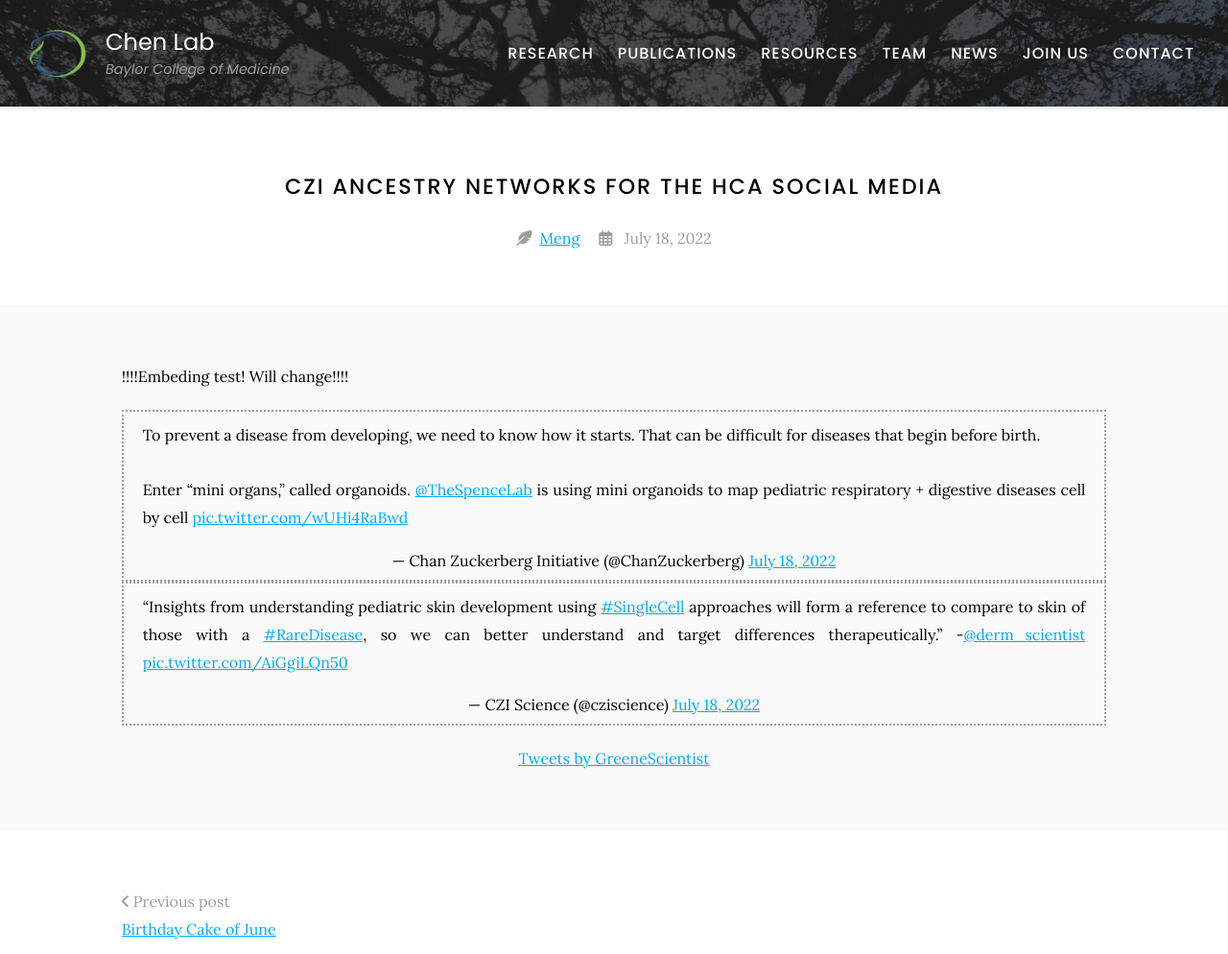
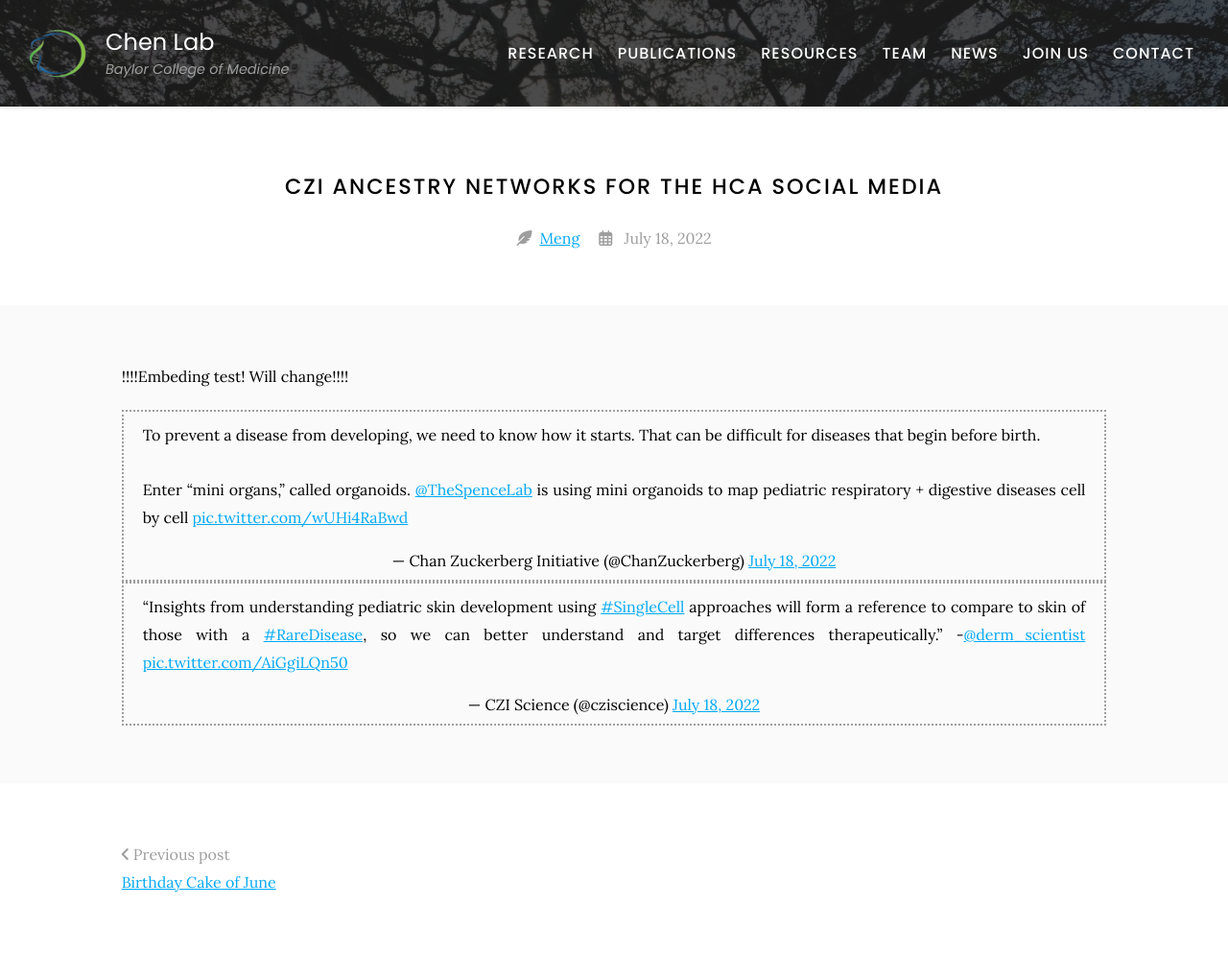
Before and after one commit to RCHENLAB/rchenlab.github.io, a Jekyll site: the page built from _posts/2022-07-18-tweet-CZI.md, in a window 1280 px wide. Shown: the top 994 px of the page at 96% size. Built offline with Jekyll 4.4.1, drawn with Linux system fonts in a browser that asks for light colours; comment, search, counter and statistics services are not loaded; grey boxes are pictures that could not be loaded.

Commit message:
Update 2022-07-18-tweet-CZI.md

```diff
--- a/_posts/2022-07-18-tweet-CZI.md
+++ b/_posts/2022-07-18-tweet-CZI.md
@@ -9,8 +9,6 @@ member: Rui
 
 <blockquote class="twitter-tweet"><p lang="en" dir="ltr">To prevent a disease from developing, we need to know how it starts. That can be difficult for diseases that begin before birth.<br><br>Enter “mini organs,” called organoids. <a href="https://twitter.com/TheSpenceLab?ref_src=twsrc%5Etfw">@TheSpenceLab</a> is using mini organoids to map pediatric respiratory + digestive diseases cell by cell <a href="https://t.co/wUHi4RaBwd">pic.twitter.com/wUHi4RaBwd</a></p>&mdash; Chan Zuckerberg Initiative (@ChanZuckerberg) <a href="https://twitter.com/ChanZuckerberg/status/1549079566970286081?ref_src=twsrc%5Etfw">July 18, 2022</a></blockquote>
 <script async src="https://platform.twitter.com/widgets.js" charset="utf-8"></script>
-{:.center}
-<blockquote class="twitter-tweet"><p lang="en" dir="ltr">“Insights from understanding pediatric skin development using <a href="https://twitter.com/hashtag/SingleCell?src=hash&amp;ref_src=twsrc%5Etfw">#SingleCell</a> approaches will form a reference to compare to skin of those with a <a href="https://twitter.com/hashtag/RareDisease?src=hash&amp;ref_src=twsrc%5Etfw">#RareDisease</a>, so we can better understand and target differences therapeutically.” -<a href="https://twitter.com/derm_scientist?ref_src=twsrc%5Etfw">@derm_scientist</a> <a href="https://t.co/AiGgiLQn50">pic.twitter.com/AiGgiLQn50</a></p>&mdash; CZI Science (@cziscience) <a href="https://twitter.com/cziscience/status/1549112536829673473?ref_src=twsrc%5Etfw">July 18, 2022</a></blockquote> <script async src="https://platform.twitter.com/widgets.js" charset="utf-8"></script>
-{:.center}
-<a class="twitter-timeline" data-width="400" data-height="400" href="https://twitter.com/GreeneScientist?ref_src=twsrc%5Etfw">Tweets by GreeneScientist</a> <script async src="https://platform.twitter.com/widgets.js" charset="utf-8"></script>
-{:.center}
+
+<blockquote class="twitter-tweet"><p lang="en" dir="ltr">“Insights from understanding pediatric skin development using <a href="https://twitter.com/hashtag/SingleCell?src=hash&amp;ref_src=twsrc%5Etfw">#SingleCell</a> approaches will form a reference to compare to skin of those with a <a href="https://twitter.com/hashtag/RareDisease?src=hash&amp;ref_src=twsrc%5Etfw">#RareDisease</a>, so we can better understand and target differences therapeutically.” -<a href="https://twitter.com/derm_scientist?ref_src=twsrc%5Etfw">@derm_scientist</a> <a href="https://t.co/AiGgiLQn50">pic.twitter.com/AiGgiLQn50</a></p>&mdash; CZI Science (@cziscience) <a href="https://twitter.com/cziscience/status/1549112536829673473?ref_src=twsrc%5Etfw">July 18, 2022</a></blockquote>
+<script async src="https://platform.twitter.com/widgets.js" charset="utf-8"></script>
```
